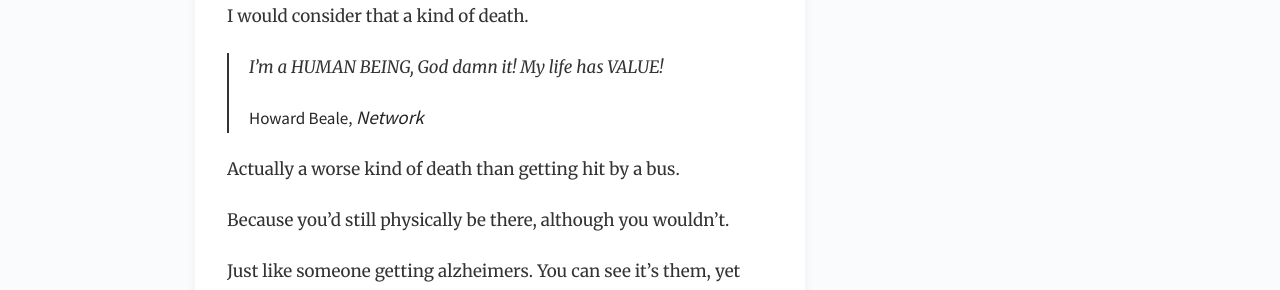
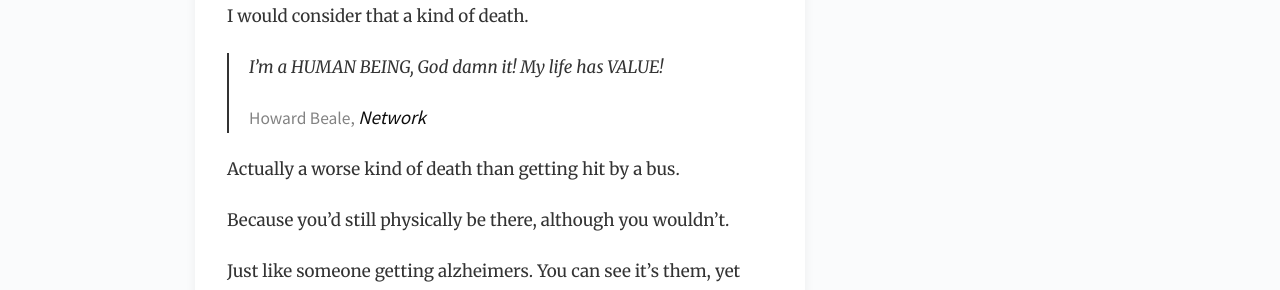
Before and after one commit to gdbroman/broman.blog, a Jekyll site: the page built from _posts/2020/2020-04-21-life-is-a-marathon.md, in a window 1280 px wide. Shown: the part 1034-1324 px from the top of the page. Built offline with Jekyll 4.4.1, drawn with Linux system fonts in a browser that asks for light colours.

Commit message:
cite styling fix

```diff
--- a/assets/css/styles.scss
+++ b/assets/css/styles.scss
@@ -78,9 +78,8 @@ article {
         cite {
             font-style: normal;
             font-family: $main_font;
-            color:$black_dark;
-            font-size: 0.9em;
-            opacity: 0.9;
+            color:$gray_dark;
+            font-size: 0.92em;
             * {
                 font-family: $main_font;
                 color:$black_dark;
```
